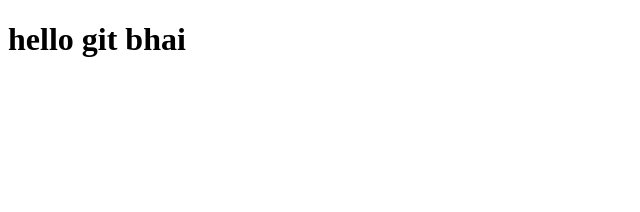
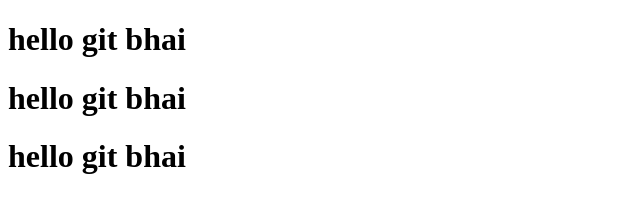
Before and after one commit to dattaghadage101/mycode, a plain HTML site: page index.html in a window 1280 px wide. Shown: the whole page, without its empty margins (0-640 px from the left). Drawn offline with Linux system fonts and the light colour scheme.

Commit message:
lineincrese

```diff
--- a/index.html
+++ b/index.html
@@ -8,5 +8,7 @@
 </head>
 <body>
     <h1>hello  git bhai</h1>
+   <h1>hello  git bhai</h1>
+   <h1>hello  git bhai</h1>
 </body>
 </html>
```
